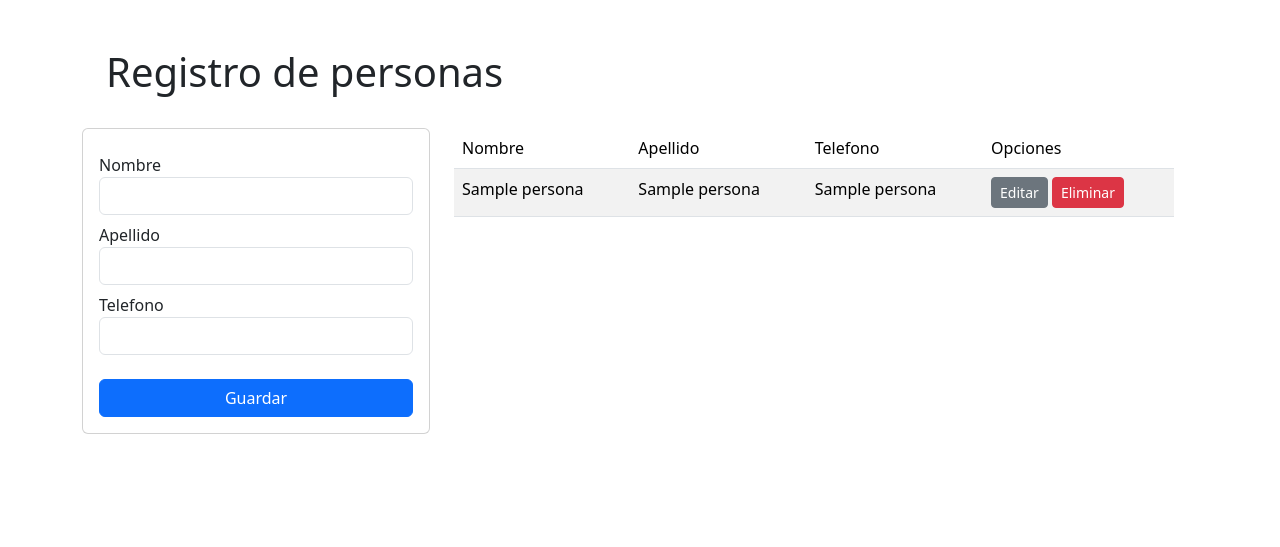
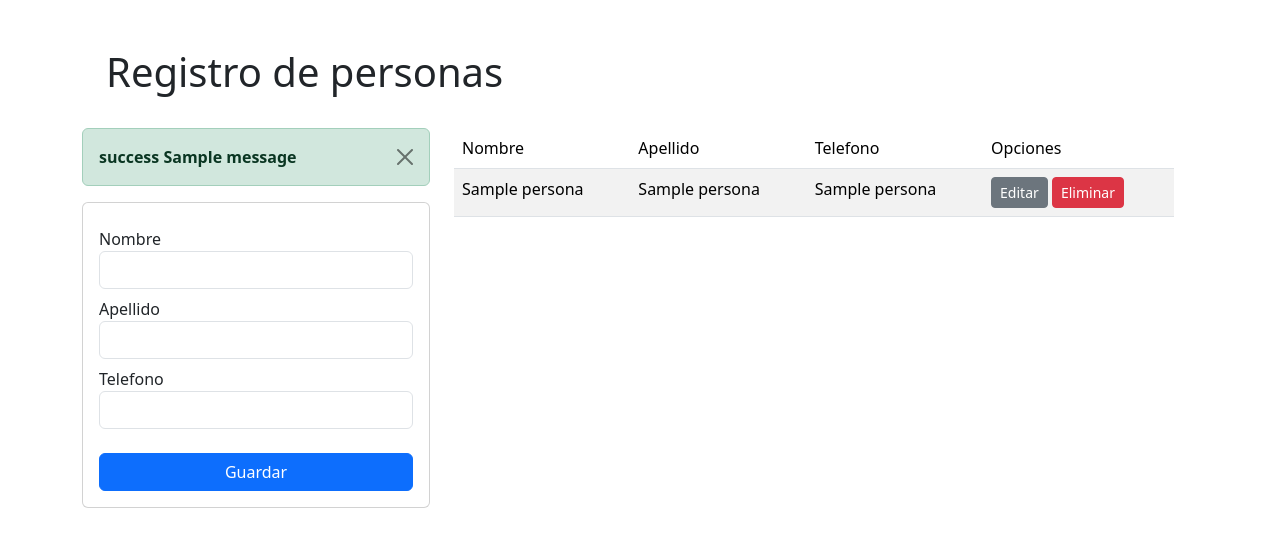
Before and after one commit to ThePolanco/Apps_Web, a Flask app: template Flask_Postgres/src/templates/index.html in a window 1280 px wide. Shown: the top 547 px of the page. Run offline with Flask 3, Linux system fonts and the light colour scheme; the template is opened without the code that fills it: most values are stand-ins (such as "Sample title", 1, 10 or a date in 2020); one stand-in notice (Sample message) is shown.

Commit message:
Actualizar y guardar datos en Postgres

```diff
--- a/Flask_Postgres/src/app.py
+++ b/Flask_Postgres/src/app.py
@@ -1,10 +1,11 @@
 # Importar Flask y request
-from flask import Flask, render_template, request, redirect, url_for
+from flask import Flask, render_template, request, redirect, url_for, flash
 from config import *
 
 # Crear la aplicación
 con_bd = EstablecerConexion()
 app = Flask(__name__)
+app.secret_key = '1234556'
 
 @app.route('/')
 def index():
@@ -30,6 +31,7 @@ def agregarPersona():
         """
         cursor.execute(sql, (nombre, apellido, telefono))
         con_bd.commit()
+        flash("Registro Guardado Exitosamente")
         return redirect(url_for('index'))
     else:
         return "Error en la consulta"
@@ -47,6 +49,25 @@ def crearTablaPersonas():
     """)
     con_bd.commit()
 
+@app.route('/editar_persona/<int:id_persona>', methods=['POST'])
+def editar(id_persona):
+    cursor = con_bd.cursor()
+    nombre = request.form['nombre']
+    apellido = request.form['apellido']
+    telefono = request.form['telefono']
+    if nombre and apellido and telefono:
+        sql = """
+            UPDATE personas
+            SET nombre=%s, apellido=%s, telefono=%s
+            WHERE id = %s
+        """
+        cursor.execute(sql,(nombre,apellido,telefono,id_persona))
+        con_bd.commit()
+        flash("Registro Actualizado Exitosamente", "info")
+        return redirect(url_for('index'))
+    else:
+        return "Error en la consulta"
+
 
 if __name__ == '__main__':
-    app.run(debug=True, port=5544)
+    app.run(debug=True, port=2001)
--- /dev/null
+++ b/Flask_Postgres/src/static/js/obtenerDatos.js
@@ -0,0 +1,10 @@
+function obtenerDatos(id){
+    document.getElementById('formulario').action = '/editar_persona/'+id
+    document.getElementById('boton').innerHTML = 'Actualizar'
+    nombreactual = document.getElementById('tabla_nombre'+id).innerHTML
+    apellidoactual = document.getElementById('tabla_apellido'+id).innerHTML
+    telefonoactual = document.getElementById('tabla_telefono'+id).innerHTML
+    document.getElementById('nombre').value = nombreactual
+    document.getElementById('apellido').value = apellidoactual
+    document.getElementById('telefono').value = telefonoactual
+}
--- a/Flask_Postgres/src/templates/index.html
+++ b/Flask_Postgres/src/templates/index.html
@@ -13,23 +13,34 @@
         <div class="row">
             <div class="row">
                 <div class="col-md-4">
+                    <!--Espacio para Mensajes Flash-->
+                    {% with messages = get_flashed_messages(with_categories = true) %}
+                        {% if messages %}
+                            {% for category, message in messages %}
+                                <div class="alert alert-success alert-dismissible show" role="alert">
+                                    <strong>{{ category }} {{ message }}</strong>
+                                    <button type="button" class="btn-close" data-bs-dismiss="alert" aria-label="Close"></button>
+                                </div>
+                            {% endfor %}
+                        {% endif %}
+                    {% endwith %}
                     <!--Formulario-->
                     <div class="card card-body">
-                        <form action="/guardar_personas" method="post">
+                        <form id="formulario" action="/guardar_personas" method="post">
                             <div class="form-group pt-2">
                                 <label for="nombre">Nombre</label>
-                                <input type="text" class="form-control" name="nombre">
+                                <input type="text" class="form-control" name="nombre" id="nombre">
                             </div>
                             <div class="form-group pt-2">
                                 <label for="apellido">Apellido</label>
-                                <input type="text" class="form-control" name="apellido">
+                                <input type="text" class="form-control" name="apellido" id="apellido">
                             </div>
                             <div class="form-group pt-2">
                                 <label for="telefono">Telefono</label>
-                                <input type="text" class="form-control" name="telefono">
+                                <input type="text" class="form-control" name="telefono" id="telefono">
                             </div>
                             <div class="form-group pt-4 d-grid gap-2">
-                                <button type="submit" class="btn btn-primary">Guardar</button>
+                                <button type="submit" class="btn btn-primary" id="boton">Guardar</button>
                             </div>
                         </form>
                     </div>
@@ -48,12 +59,12 @@
                         <tbody>
                             {% for persona in personas %}
                             <tr>
-                                <td>{{ persona[1] }}</td>
-                                <td>{{ persona[2] }}</td>
-                                <td>{{ persona[3] }}</td>
+                                <td id="tabla_nombre{{persona[0]}}">{{ persona[1] }}</td>
+                                <td id="tabla_apellido{{persona[0]}}">{{ persona[2] }}</td>
+                                <td id="tabla_telefono{{persona[0]}}">{{ persona[3] }}</td>
                                 <td>
-                                    <a href="" class="btn btn-secondary btn-sm">Editar</a>
-                                    <a href="" class="btn btn-danger btn-delete btn-sm">Eliminar</a>
+                                    <a href = "#" class="btn btn-secondary btn-sm" onclick="obtenerDatos('{{persona[0]}}')">Editar</a>
+                                    <a href = "#" class="btn btn-danger btn-delete btn-sm">Eliminar</a>
                                 </td>
                             </tr>
                             {% endfor %}
@@ -65,5 +76,6 @@
 
     </div>
     <script src="https://cdn.jsdelivr.net/npm/bootstrap@5.3.2/dist/js/bootstrap.bundle.min.js" integrity="sha384-C6RzsynM9kWDrMNeT87bh95OGNyZPhcTNXj1NW7RuBCsyN/o0jlpcV8Qyq46cDfL" crossorigin="anonymous"></script>
+    <script src="{{ url_for('static', filename='js/obtenerDatos.js')}}"></script>
 </body>
 </html>
```
Also changed, not shown: 1 other file.
